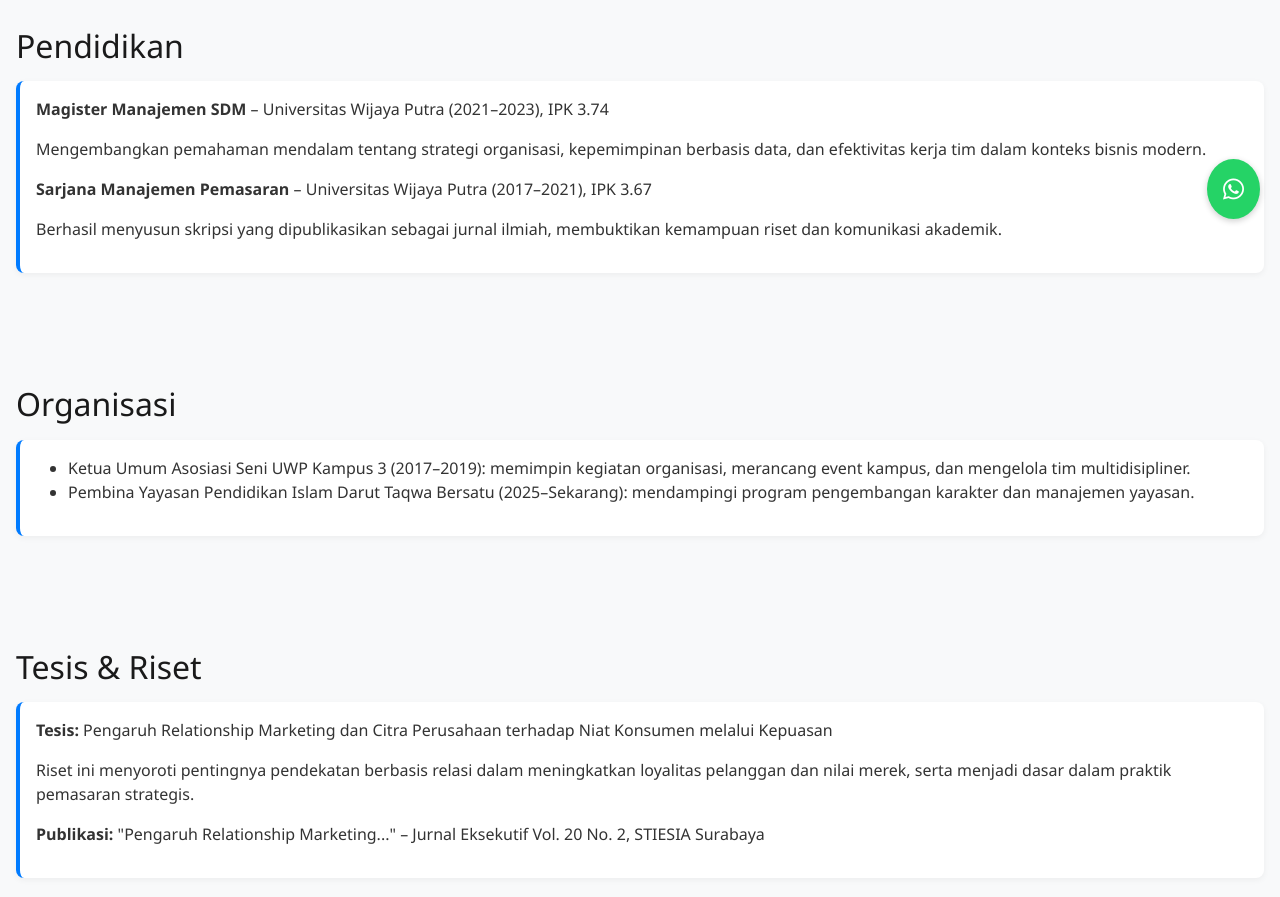
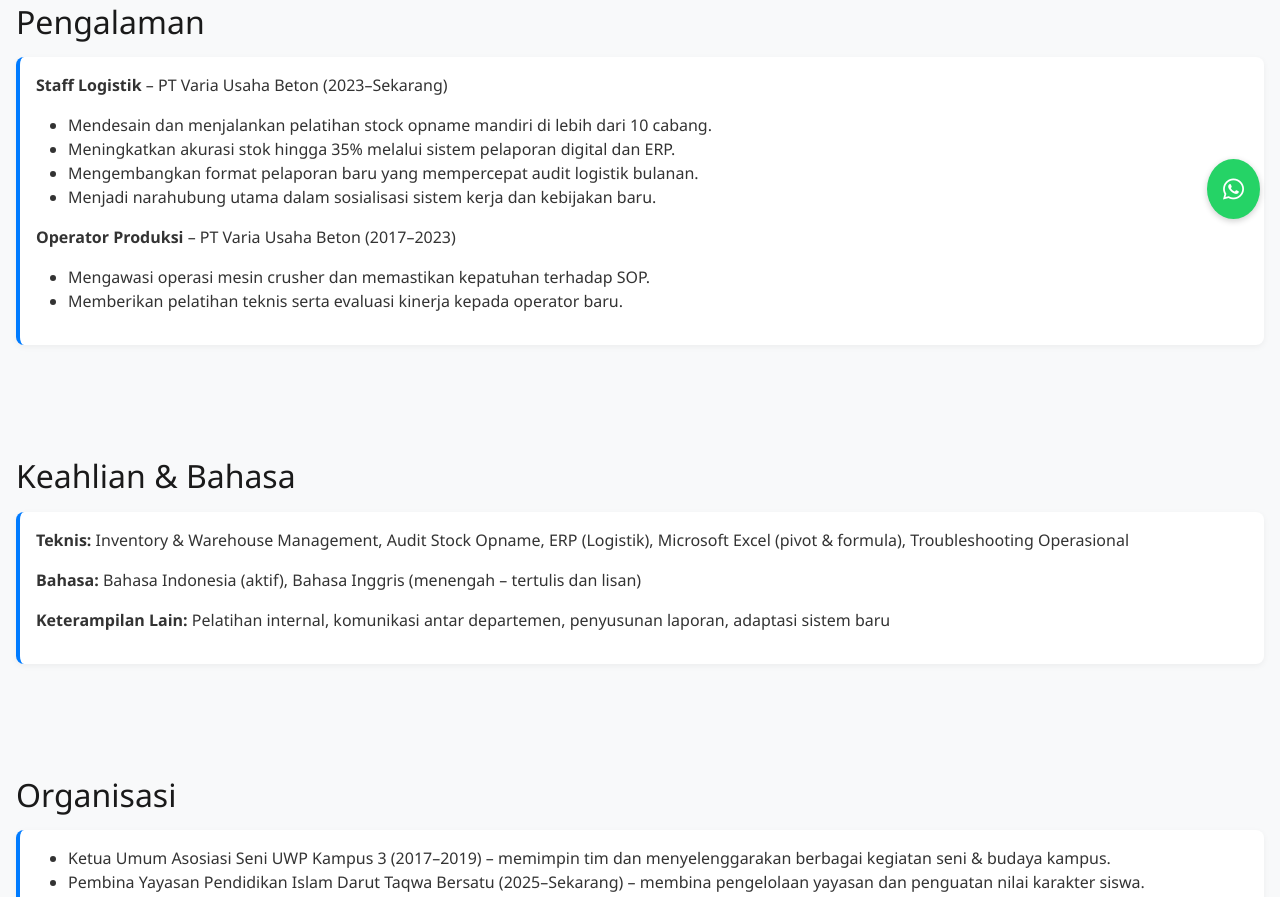
Before and after one commit to fauzihidayat536/Portofolio-fauzi, a plain HTML site: page index.html in a window 1280 px wide. Shown: the part 561-1458 px from the top of the page. Drawn offline with nearby package versions, Linux system fonts and the light colour scheme.

Commit message:
Update index.html

```diff
--- a/index.html
+++ b/index.html
@@ -116,17 +116,34 @@
     <img src="foto.jpg" alt="Foto Fauzi" />
     <h1>Fauzi Hidayat</h1>
     <p>Sumbersuko, Gempol, Pasuruan | <a href="mailto:fauzih536@gmail.com">fauzih536@gmail.com</a> | 0813-5863-3340</p>
-    <p>Spesialis logistik dengan latar belakang Manajemen SDM dan pengalaman lebih dari 6 tahun dalam mengelola alur distribusi dan pengendalian stok di industri beton. Mampu mengintegrasikan sistem ERP, membangun sinergi tim lintas departemen, serta menginisiasi pelatihan strategis untuk meningkatkan akurasi data dan efisiensi operasional. Terbiasa bekerja dalam lingkungan yang dinamis dan berorientasi hasil.</p>
+    <p>Profesional logistik yang andal dalam optimalisasi proses distribusi, audit stok, dan edukasi sistem ERP. Mampu mengelola pelatihan lintas cabang serta menerapkan kebijakan pusat dengan presisi dan adaptasi tinggi.</p>
     <a href="CV_ATS_Fauzi_Hidayat_TerisiPenuh.pdf" class="btn btn-highlight mt-3">⬇ Unduh CV</a>
   </header>
 
-  <section class="section" id="pendidikan">
-    <h2>Pendidikan</h2>
+  <section class="section" id="pengalaman">
+    <h2>Pengalaman</h2>
     <div class="card-custom">
-      <p><strong>Magister Manajemen SDM</strong> – Universitas Wijaya Putra (2021–2023), IPK 3.74</p>
-      <p>Mengembangkan pemahaman mendalam tentang strategi organisasi, kepemimpinan berbasis data, dan efektivitas kerja tim dalam konteks bisnis modern.</p>
-      <p><strong>Sarjana Manajemen Pemasaran</strong> – Universitas Wijaya Putra (2017–2021), IPK 3.67</p>
-      <p>Berhasil menyusun skripsi yang dipublikasikan sebagai jurnal ilmiah, membuktikan kemampuan riset dan komunikasi akademik.</p>
+      <p><strong>Staff Logistik</strong> – PT Varia Usaha Beton (2023–Sekarang)</p>
+      <ul>
+        <li>Mendesain dan menjalankan pelatihan stock opname mandiri di lebih dari 10 cabang.</li>
+        <li>Meningkatkan akurasi stok hingga 35% melalui sistem pelaporan digital dan ERP.</li>
+        <li>Mengembangkan format pelaporan baru yang mempercepat audit logistik bulanan.</li>
+        <li>Menjadi narahubung utama dalam sosialisasi sistem kerja dan kebijakan baru.</li>
+      </ul>
+      <p><strong>Operator Produksi</strong> – PT Varia Usaha Beton (2017–2023)</p>
+      <ul>
+        <li>Mengawasi operasi mesin crusher dan memastikan kepatuhan terhadap SOP.</li>
+        <li>Memberikan pelatihan teknis serta evaluasi kinerja kepada operator baru.</li>
+      </ul>
+    </div>
+  </section>
+
+  <section class="section" id="keahlian">
+    <h2>Keahlian & Bahasa</h2>
+    <div class="card-custom">
+      <p><strong>Teknis:</strong> Inventory & Warehouse Management, Audit Stock Opname, ERP (Logistik), Microsoft Excel (pivot & formula), Troubleshooting Operasional</p>
+      <p><strong>Bahasa:</strong> Bahasa Indonesia (aktif), Bahasa Inggris (menengah – tertulis dan lisan)</p>
+      <p><strong>Keterampilan Lain:</strong> Pelatihan internal, komunikasi antar departemen, penyusunan laporan, adaptasi sistem baru</p>
     </div>
   </section>
 
@@ -134,8 +151,8 @@
     <h2>Organisasi</h2>
     <div class="card-custom">
       <ul>
-        <li>Ketua Umum Asosiasi Seni UWP Kampus 3 (2017–2019): memimpin kegiatan organisasi, merancang event kampus, dan mengelola tim multidisipliner.</li>
-        <li>Pembina Yayasan Pendidikan Islam Darut Taqwa Bersatu (2025–Sekarang): mendampingi program pengembangan karakter dan manajemen yayasan.</li>
+        <li>Ketua Umum Asosiasi Seni UWP Kampus 3 (2017–2019) – memimpin tim dan menyelenggarakan berbagai kegiatan seni & budaya kampus.</li>
+        <li>Pembina Yayasan Pendidikan Islam Darut Taqwa Bersatu (2025–Sekarang) – membina pengelolaan yayasan dan penguatan nilai karakter siswa.</li>
       </ul>
     </div>
   </section>
@@ -144,8 +161,9 @@
     <h2>Tesis & Riset</h2>
     <div class="card-custom">
       <p><strong>Tesis:</strong> Pengaruh Relationship Marketing dan Citra Perusahaan terhadap Niat Konsumen melalui Kepuasan</p>
-      <p>Riset ini menyoroti pentingnya pendekatan berbasis relasi dalam meningkatkan loyalitas pelanggan dan nilai merek, serta menjadi dasar dalam praktik pemasaran strategis.</p>
-      <p><strong>Publikasi:</strong> "Pengaruh Relationship Marketing..." – Jurnal Eksekutif Vol. 20 No. 2, STIESIA Surabaya</p>
+      <p>Riset mendalam tentang loyalitas pelanggan dan strategi pemasaran relasional. Memberikan pemahaman tentang pengaruh citra merek terhadap perilaku konsumen.</p>
+      <p><strong>Publikasi Ilmiah:</strong> Artikel diterbitkan di Jurnal Eksekutif Vol. 20 No. 2, STIESIA Surabaya (2023)</p>
+      <p><strong>Google Scholar:</strong> <a href="https://scholar.google.com/citations?user=yYA-meUAAAAJ&hl=id" target="_blank">Lihat Publikasi</a></p>
     </div>
   </section>
 
```
